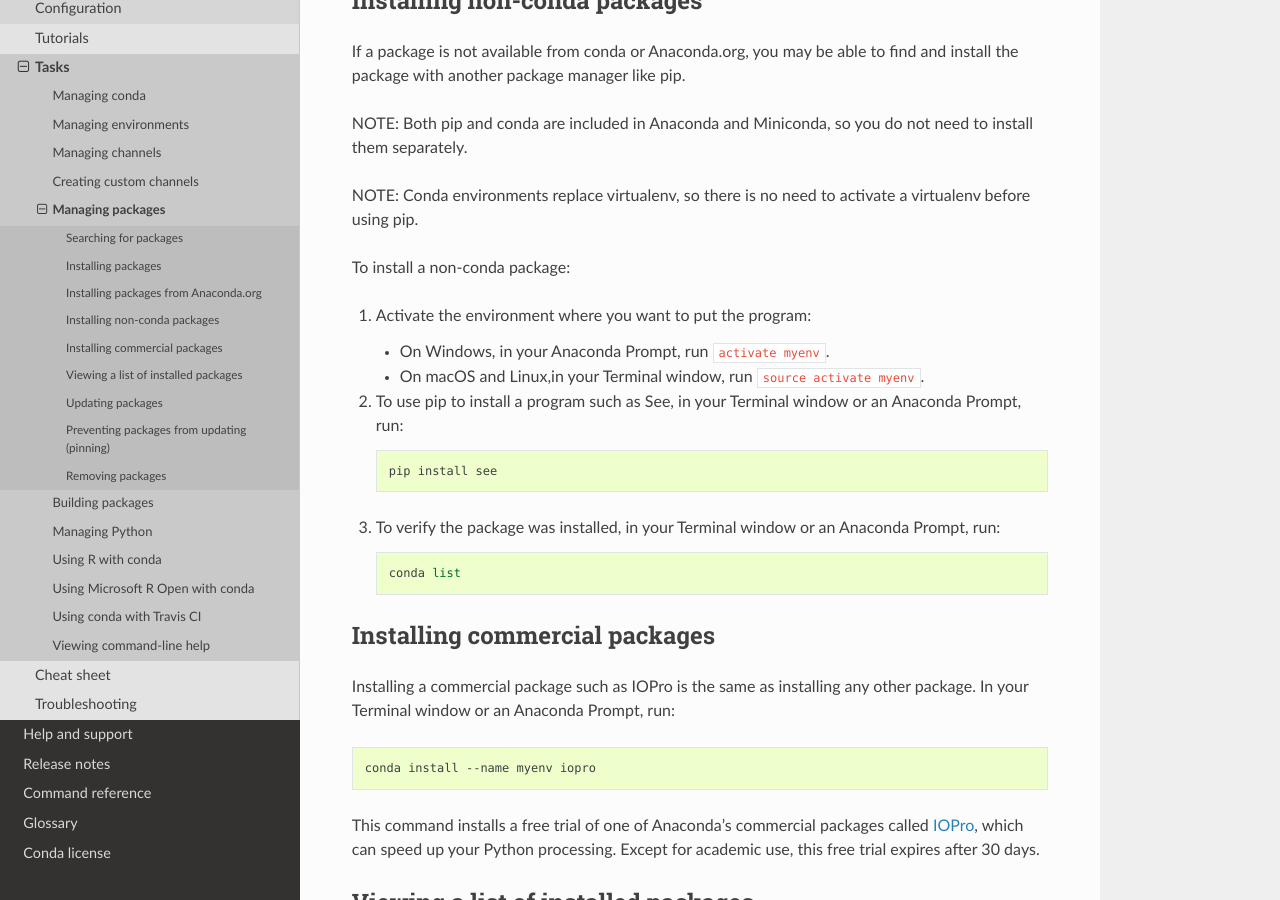
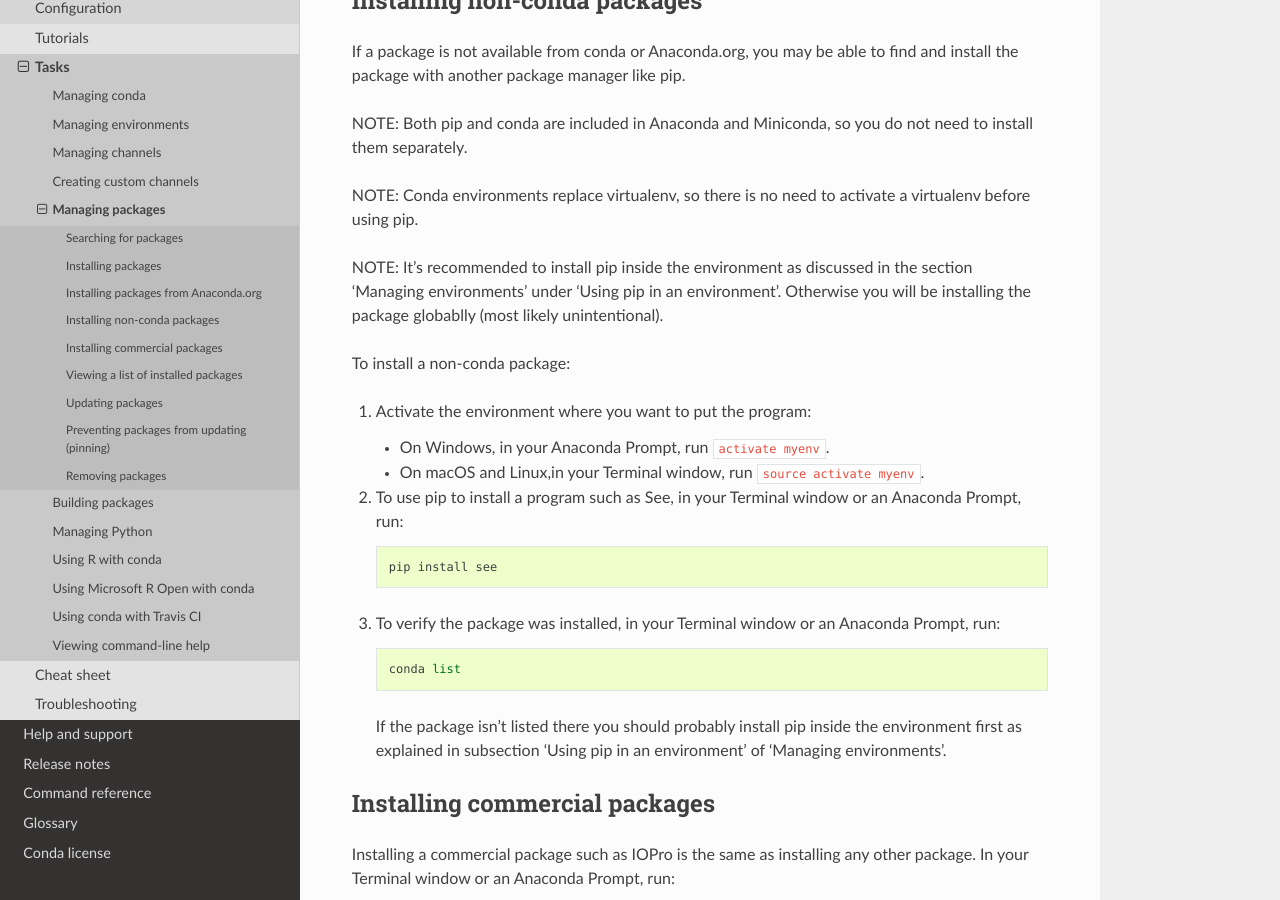
Before and after one commit to conda/conda-docs, a Sphinx documentation site: the page built from docs/source/user-guide/tasks/manage-pkgs.rst, in a window 1280 px wide and 900 px high, scrolled down 2654 px. Built offline with Sphinx 7.4.7 and the Read the Docs theme 2.0.0, drawn with Linux system fonts in a browser that asks for light colours.

Commit message:
Added clarification on using pip inside an environment
Added small additions to reflect a clarification of conda behaviour descirbed more extensivly here: https://github.com/conda/conda-docs/issues/498

```diff
--- a/docs/source/user-guide/tasks/manage-pkgs.rst
+++ b/docs/source/user-guide/tasks/manage-pkgs.rst
@@ -152,6 +152,11 @@ so you do not need to install them separately.
 NOTE: Conda environments replace virtualenv, so there is no need
 to activate a virtualenv before using pip.
 
+NOTE: It's recommended to install pip inside the environment
+as discussed in the section 'Managing environments' under
+'Using pip in an environment'. Otherwise you will be
+installing the package globablly (most likely unintentional).
+
 To install a non-conda package:
 
 #. Activate the environment where you want to put the program:
@@ -170,7 +175,8 @@ To install a non-conda package:
    .. code::
 
       conda list
-
+   If the package isn't listed there you should probably install pip inside the environment
+   first as explained in subsection 'Using pip in an environment' of 'Managing environments'.
 
 Installing commercial packages
 ==============================
```
